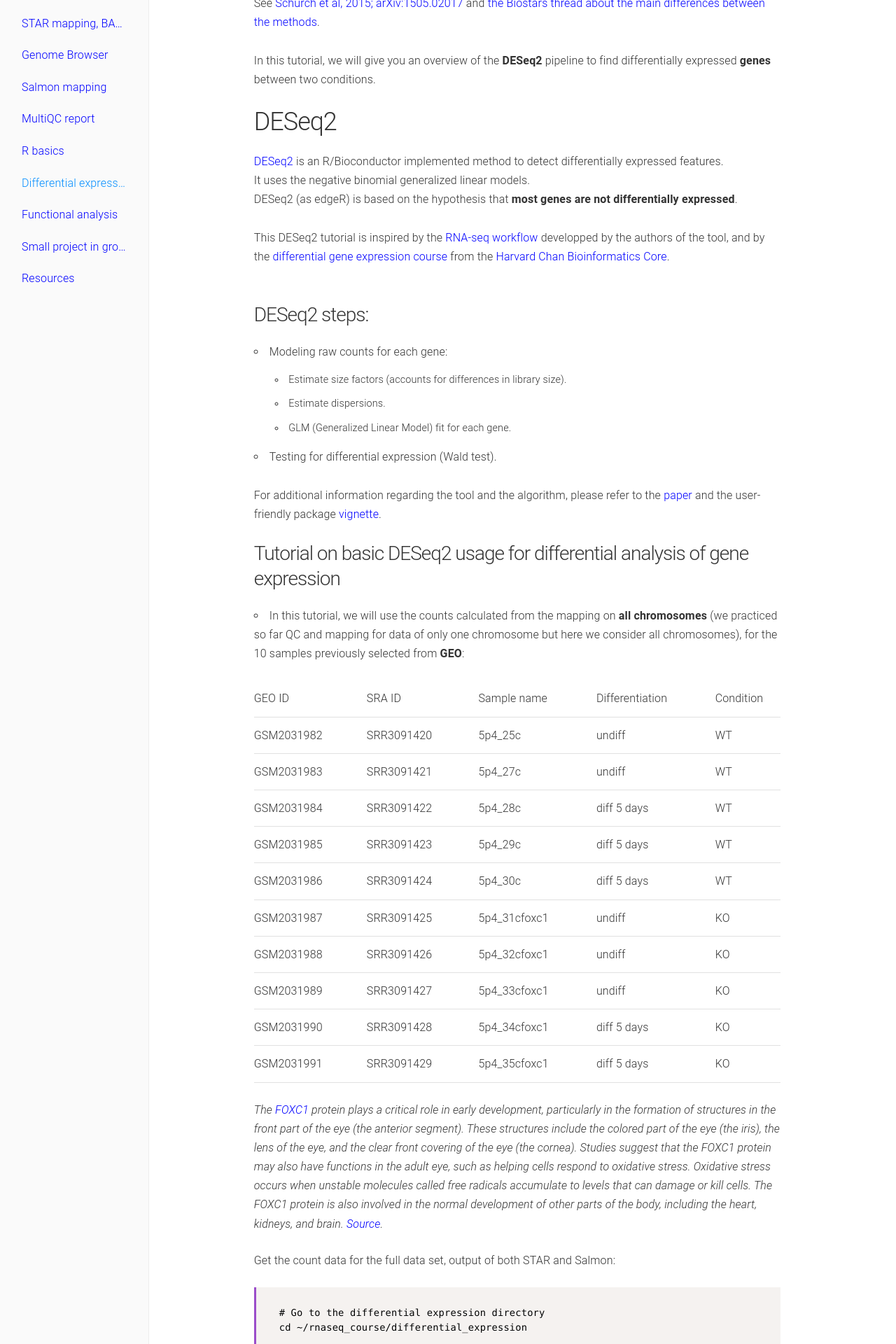
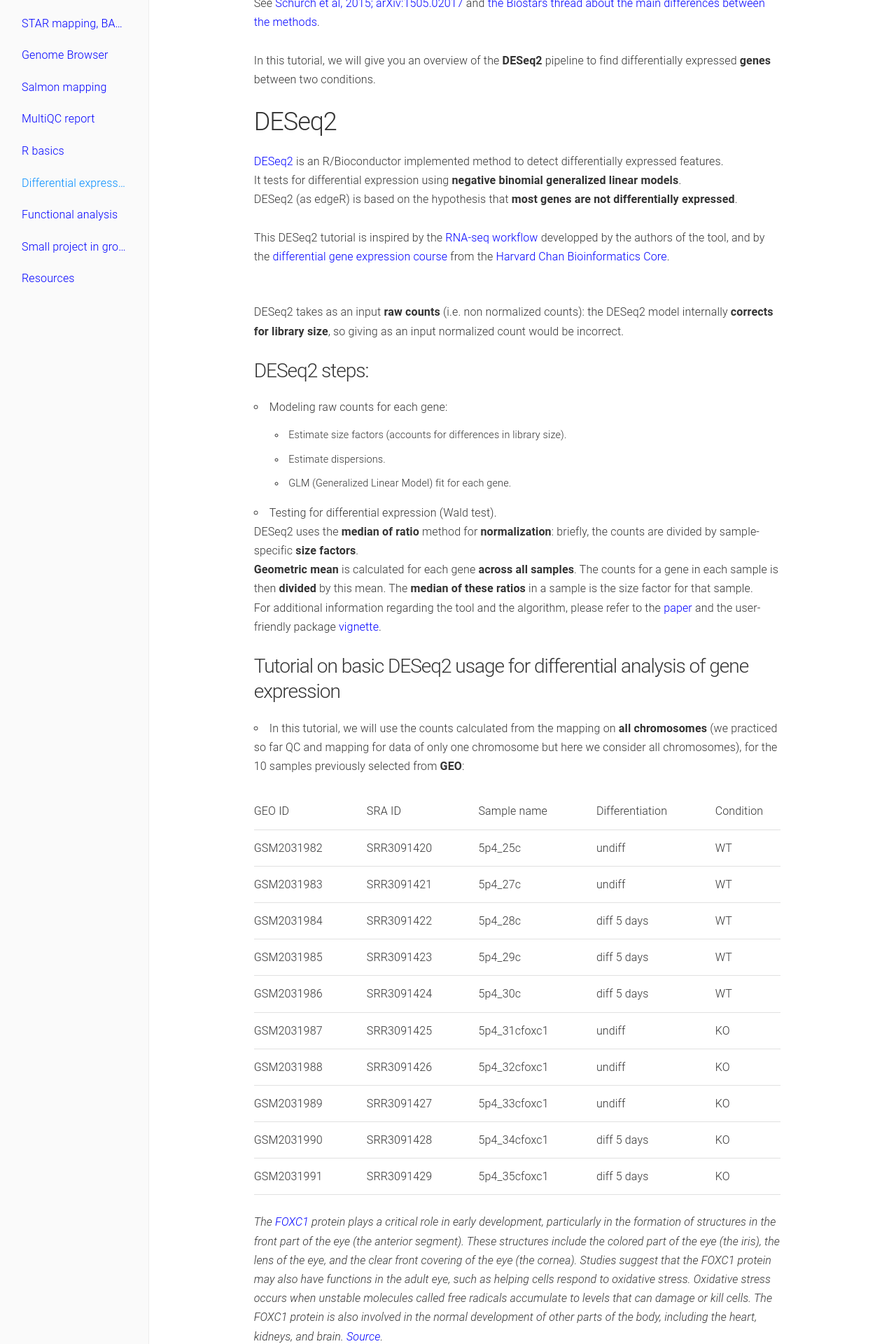
Before and after one commit to biocorecrg/RNAseq_coursesCRG_2026, a Jekyll site: the page built from docs/differential_expression.md, in a window 1280 px wide. Shown: the part 557-2477 px from the top of the page at 70% size. Built offline with Jekyll 4.4.1, drawn with Linux system fonts in a browser that asks for light colours; some of the changed text lies outside the part shown.

Commit message:
more on differential expression

````diff
--- a/docs/differential_expression.md
+++ b/docs/differential_expression.md
@@ -28,12 +28,14 @@
 
 [DESeq2](https://bioconductor.org/packages/release/bioc/html/DESeq2.html) is an R/Bioconductor implemented method to detect differentially expressed features.
 <br>
-It uses the negative binomial generalized linear models.
+It tests for differential expression using **negative binomial generalized linear models**.
 <br>
 DESeq2 (as edgeR) is based on the hypothesis that **most genes are not differentially expressed**.
 <br><br>
 This DESeq2 tutorial is inspired by the [RNA-seq workflow](http://master.bioconductor.org/packages/release/workflows/vignettes/rnaseqGene/inst/doc/rnaseqGene.html) developped by the authors of the tool, and by the [differential gene expression course](https://hbctraining.github.io/DGE_workshop/lessons/04_DGE_DESeq2_analysis.html) from the [Harvard Chan Bioinformatics Core](http://bioinformatics.sph.harvard.edu/).
 <br><br>
+
+DESeq2 takes as an input **raw counts** (i.e. non normalized counts): the DESeq2 model internally **corrects for library size**, so giving as an input normalized count would be incorrect.
 
 ### DESeq2 steps:
 
@@ -43,6 +45,8 @@
   * GLM (Generalized Linear Model) fit for each gene.
 * Testing for differential expression (Wald test).
 <br>
+DESeq2 uses the **median of ratio** method for **normalization**: briefly, the counts are divided by sample-specific **size factors**.<br>
+**Geometric mean** is calculated for each gene **across all samples**. The counts for a gene in each sample is then **divided** by this mean. The **median of these ratios** in a sample is the size factor for that sample.
 <br>
 For additional information regarding the tool and the algorithm, please refer to the [paper](https://www.ncbi.nlm.nih.gov/pmc/articles/PMC4302049/) and the user-friendly package [vignette](http://bioconductor.org/packages/devel/bioc/vignettes/DESeq2/inst/doc/DESeq2.html).
 
@@ -116,7 +120,7 @@
 * Create the sub-directory **counts_STAR_selected** inside the deseq2 directory:
 
 ```{bash}
-mkdir -p ~/rnaseq_course/differential_expression/counts_STAR_selected
+mkdir ~/rnaseq_course/differential_expression/counts_STAR_selected
 ```
 
 * Loop around the 10 **ReadsPerGene.out.tab** files and extract the gene ID (1rst column) and the correct counts (2nd column).
@@ -182,6 +186,13 @@
 
 *Note that the same sample sheet will be used for both **the STAR and the Salmon** DESeq2 analysis. (with a slight modification that we will see later on)*
 
+<br>
+**BACK UP**<br>
+You can download create it the following way, in R:
+
+```{bash}
+
+```
 
 #### Analysis
 
@@ -227,21 +236,20 @@
 ```
 
 * Load the count data from **STAR** into an **DESeq** object:
-
+  * **sampleTable:** the sample sheet / metadata we created
+  * **directory:** path to the directory where the counts are stored (one file per sample)
+  * **design:** design formula describing which variables will be used to model the data. Here we want to compare the experimental groups in "Condition".
 ```{r}
 # Import STAR counts
-  # sampleTable is the sample sheet / metadata we created
-  # directory is the path to the directory where the counts are stored (one file per sample)
-  # design is how we wish to model the data: what we want to measure here is the difference between the treat
-ment times
 se_star <- DESeqDataSetFromHTSeqCount(sampleTable = sampletable,
                         directory = "counts_STAR_selected",
                         design = ~ Condition)
 ```
 
+**NOTE**: the design formula is used to estimate the dispersions and to estimate the log2 fold changes of the model!
 
 
-##### Analysis from Salmon counts
+##### Import Salmon counts
 
 * Load the count data from **SALMON** into an **DESeq** object:
 
@@ -286,12 +294,12 @@
 * We will focus the rest of the analysis on the **se_star**.
 
 
-##### Filtering
+##### Filtering out lowly expressed genes
 
-* Remove lowly expressed genes: we want to remove genes that have no or very little expression. It will allow us to proceed with the statistical analysis using less genes. Working with less genes increases the **statistical power**.
-  * We choose to keep only those genes that have **more than 10 summed raw counts across the 6 samples**: this is not very stringent. You can refer to that [paper](https://f1000research.com/articles/5-1438/v2) for suggestions on how to filter out genes with low counts.
-  * **UPDATE** From DESeq2 vignette: *While it is not necessary to pre-filter low count genes before running the DESeq2 functions, there are two reasons which make pre-filtering useful: by removing rows in which there are very few reads, we reduce the memory size of the dds data object, and we increase the speed of the transformation and testing functions within DESeq2.*
-  * Let's filter:
+From DESeq2 vignette: *While it is not necessary to pre-filter low count genes before running the DESeq2 functions, there are two reasons which make pre-filtering useful: by removing rows in which there are very few reads, we reduce the memory size of the dds data object, and we increase the speed of the transformation and testing functions within DESeq2.*
+<br>
+
+Let's filter:
 
 ```{r}
 # Number of genes before filtering:
@@ -308,7 +316,7 @@
 
 The **biomaRt** package is used for adding a more **detailed annotation** to our data sets.
 <br>
-Additionally to the ENSEMBL gene IDs we want:
+Additionally to the ENSEMBL gene IDs we want (for example):
 * The external gene name (symbol)
 * A more thorough gene description
 * Chromosome and coordinates
@@ -351,6 +359,14 @@
 ```
 
 ##### Fit statistical model
+
+All steps are wrapped up in the **DESeq** function:
+* estimating size factors
+* estimating dispersions
+* gene-wise dispersion estimates
+* mean-dispersion relationship
+* final dispersion estimates
+* fitting model and testing
 
 ```{r}
 se_star2 <- DESeq(se_star)
@@ -433,6 +449,10 @@
 * **Principal Component Analysis** (PCA)
 
 Reduction of dimensionality to be able to retrieve main differences / underlying variance between samples.
+<br>
+It is used to bring out strong patterns from complex biological datasets.
+<br>
+More on PCA in [this post](https://blog.bioturing.com/2018/06/14/principal-component-analysis-explained-simply)
 
 ```{r}
 png("PCA_star.png")
@@ -498,6 +518,11 @@
 	# contrast: the column from the metadata that is used for the grouping of the samples (Condition), then WT is compared to the KO -> results will be as "WT vs KO"
 de <- results(object = se_star2,
 		name="Condition_WT_vs_KO")
+# This is equivalent to:
+de <- results(object = se_star2, contrast=c("Condition", "WT", "KO"))
+
+# If you want the results to be expressed as "KO vs WT", you can run:
+# de <- results(object = se_star2, contrast=c("Condition", "KO", "WT"))
 
 # check first rows
 head(de)
@@ -599,6 +624,7 @@
   * Plot PCA and sample-to-sample distances heatmap
 * Check differential expression **resultsNames()**
   * How many genes are differentially expressed, when considering padj < 0.05?
+**DON'T FORGET TO WRITE FILES DOWN AT EACH STEP!!**
 
 **Exercise 3**
 
@@ -610,8 +636,8 @@
 ~ Differentiation + Condition
 ```
 
-it means that we want to test for the effect of the **FOXC1 knock out**, while *controlling for the effect of differentiation*.
-In a way, we "discard" the expected changes due to differentiation to focus on the KO-specific changes.
+it means that we want to test for the effect of the **FOXC1 knock out**, while *controlling for the effect of differentiation*.<br>
+In a way, we "discard" the expected changes due to differentiation to focus on the changes specifically driven by the KO.
 
 * Repeat the first analysis, changing the design **~ Condition** to **~ Differentiation + Condition**.
 * How many genes are now found differentially expressed, when filtering for padj < 0.05?
````
Also changed, not shown: other parts of docs/differential_expression.md (+1 -3 lines).
